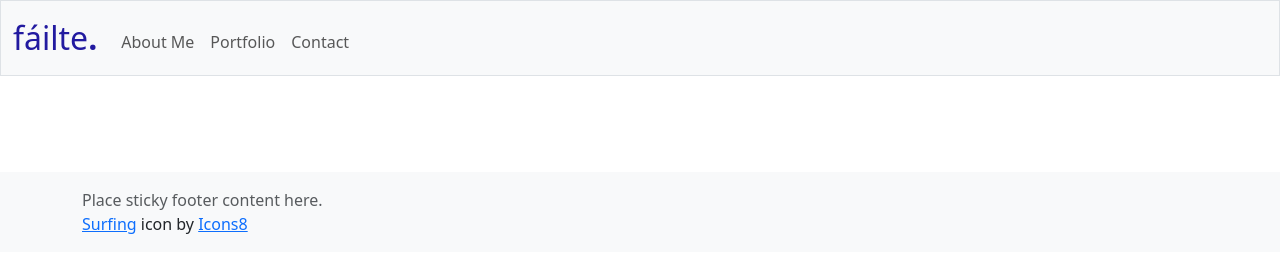
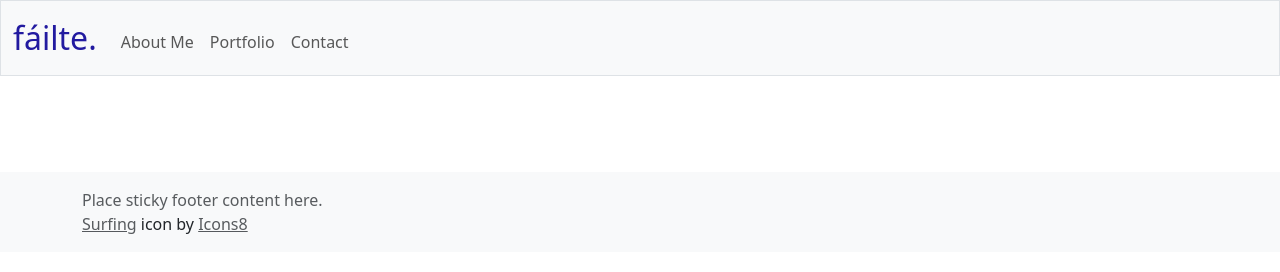
Before and after one commit to niallmoconnell/niallmoconnell.github.io, a plain HTML site: page index.html in a window 1280 px wide. Drawn offline with nearby package versions, Linux system fonts and the light colour scheme.

Commit message:
modified:   aboutme.html 	modified:   apology.html 	modified:   contact.html 	modified:   index.html 	modified:   portfolio.html

```diff
--- a/index.html
+++ b/index.html
@@ -23,7 +23,7 @@
 
         <nav class="bg-light border navbar navbar-expand-md navbar-light">
             <div class="container-fluid">
-                <a class="navbar-brand" href="/index.html"><span class="purple">f</span><span class="purple">&aacute;</span><span class="purple">i</span><span class="purple">l</span><span class="purple">t</span><span class="purple">e</span><span class="purple"><strong>.</strong></span></a>
+                <a class="navbar-brand" href="/index.html"><span class="purple">f</span><span class="purple">&aacute;</span><span class="purple">i</span><span class="purple">l</span><span class="purple">t</span><span class="purple">e</span><span class="purple">.</span></a>
                 <button aria-controls="navbar" aria-expanded="false" aria-label="Toggle navigation" class="navbar-toggler" data-bs-target="#navbar" data-bs-toggle="collapse" type="button">
                     <span class="navbar-toggler-icon"></span>
                 </button>
@@ -49,7 +49,7 @@
             <div class="container">
               <span class="text-body-secondary">Place sticky footer content here.</span>
                 </br>
-                <a target="_blank" href="https://icons8.com/icon/5388/surfing">Surfing</a> icon by <a target="_blank" href="https://icons8.com">Icons8</a>
+                <a target="_blank" href="https://icons8.com/icon/5388/surfing" class="text-body-secondary">Surfing</a> icon by <a class="text-body-secondary" target="_blank" href="https://icons8.com">Icons8</a>
             </div>
         </form>
         <script>
```
Also changed, not shown: aboutme.html (+1 -1 lines), apology.html (+1 -1 lines), contact.html (+1 -1 lines), portfolio.html (+1 -1 lines).
